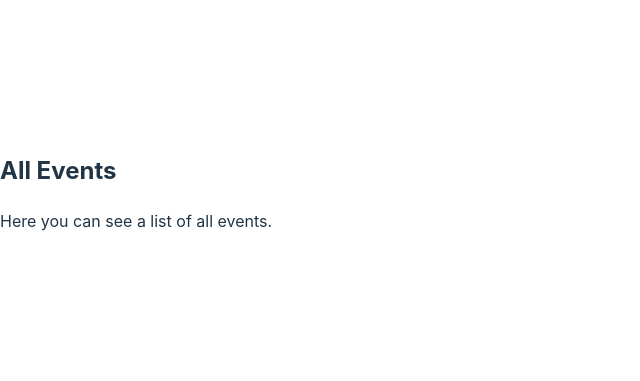
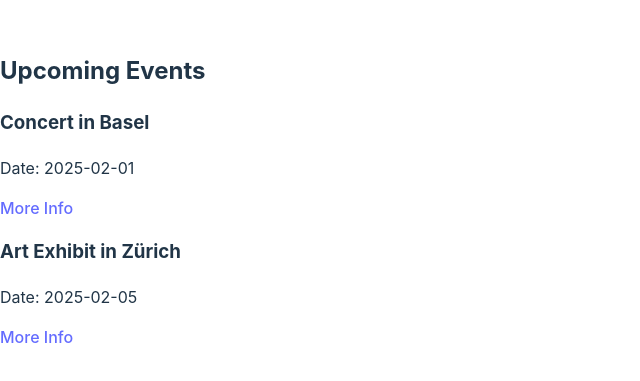
Before and after one commit to BastiBuilds/eventsite, a React (Vite) app: page /events in a window 1280 px wide. Shown: the part 209-590 px from the top of the page, without its empty margins (0-640 px from the left). Built offline with nearby package versions, Linux system fonts and the light colour scheme.

Commit message:
added eventcard

```diff
--- a/src/pages/EventListPage.jsx
+++ b/src/pages/EventListPage.jsx
@@ -1,10 +1,22 @@
-function EventListPage() {
+import "react";
+import EventCard from "../components/EventCard";
+
+const EventListPage = () => {
+    const events = [
+        { id: 1, title: "Concert in Basel", date: "2025-02-01" },
+        { id: 2, title: "Art Exhibit in Zürich", date: "2025-02-05" },
+    ];
+
     return (
-        <div>
-            <h2>All Events</h2>
-            <p>Here you can see a list of all events.</p>
+        <div className="event-list-page">
+            <h2>Upcoming Events</h2>
+            <div className="event-list">
+                {events.map((event) => (
+                    <EventCard key={event.id} event={event} />
+                ))}
+            </div>
         </div>
     );
-}
+};
 
 export default EventListPage;
```
